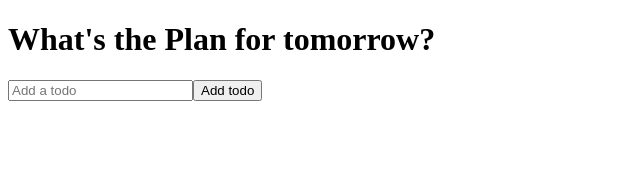
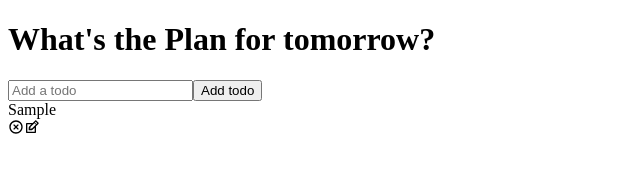
Before and after one commit to mikuweb/React-TODO-BrianD, a React (Create React App) app: page / in a window 1280 px wide. Both pictures are taken after typing "Sample" into the empty fields and a click on the button "Add todo". Shown: the top 191 px of the page, without its empty margins (0-640 px from the left). Built offline with nearby package versions, Linux system fonts and the light colour scheme.

Commit message:
Add function

```diff
--- a/package.json
+++ b/package.json
@@ -7,6 +7,7 @@
   "dependencies": {
     "react": "18.2.0",
     "react-dom": "18.2.0",
+    "react-icons": "^4.6.0",
     "react-scripts": "4.0.0"
   },
   "devDependencies": {
--- a/src/components/Todo.jsx
+++ b/src/components/Todo.jsx
@@ -1,17 +1,28 @@
 import { useState } from "react";
 import { TodoList } from "./TodoList";
+import { RiCloseCircleLine } from "react-icons/ri";
+import { TiEdit } from "react-icons/ti";
 
-export const Todo = () => {
+export const Todo = ({ todos, completeTodo }) => {
   const [edit, setEdit] = useState({
     id: null,
-    value: ""
+    value: "",
   });
 
-  return TodoList.map((todo, index) => (
+  return todos.map((todo, index) => (
     <div
       className={todo.isComplete ? "todo-row complete" : "todo-row"}
       key={index}
-    ></div>
+    >
+      <div key={todo.id} onClick={() => completeTodo(todo.id)}>
+        {todo.text}
+      </div>
+
+      <div className="icons">
+        <RiCloseCircleLine />
+        <TiEdit />
+      </div>
+    </div>
   ));
 };
 
--- a/src/components/TodoList.jsx
+++ b/src/components/TodoList.jsx
@@ -1,4 +1,5 @@
 import { useState } from "react";
+import { Todo } from "./Todo";
 import { TodoForm } from "./TodoForm";
 
 export const TodoList = () => {
@@ -11,13 +12,22 @@
 
     const newTodos = [todo, ...todos];
     setTodos(newTodos);
-    console.log(todo, ...todos);
+  };
+
+  const completeTodo = (id) => {
+    let updatedTodos = todos.map((todo) => {
+      if (todo.id === id) {
+        todo.isComplete = !todo.isComplete;
+      }
+      return todo;
+    });
   };
 
   return (
     <div>
       <h1>What's the Plan for tomorrow?</h1>
       <TodoForm onSubmit={addTodo} />
+      <Todo todos={todos} completeTodo={completeTodo} />
     </div>
   );
 };
```
Also changed, not shown: 1 other file (tests, documents, lock files or other folders).
